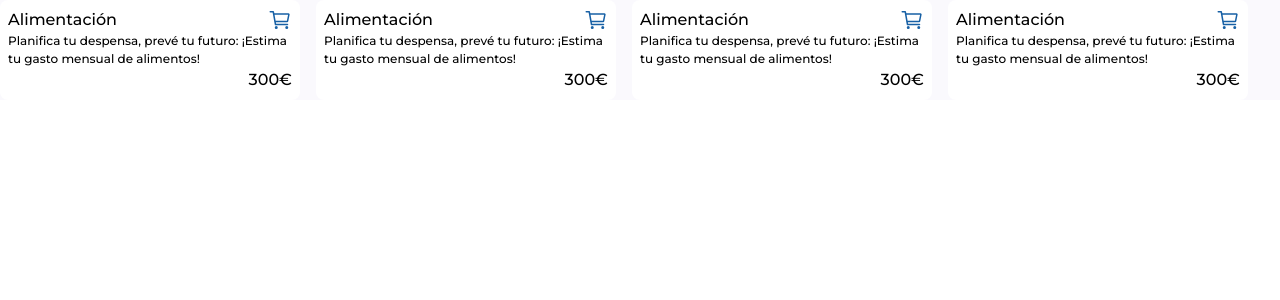
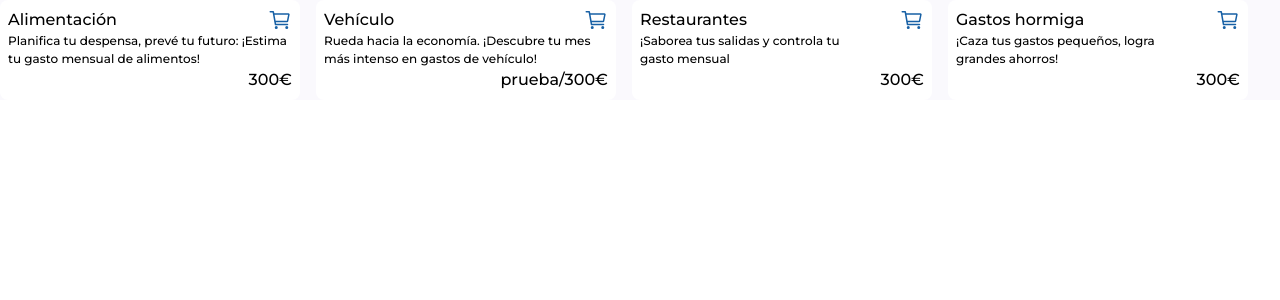
Before and after one commit to grisabel/smart-saving-habits, a Vue app: page / in a window 1280 px wide. Shown: the top 300 px of the page. Built offline with nearby package versions, Linux system fonts and the light colour scheme.

Commit message:
feat/A-1.3: translations

```diff
--- a/package.json
+++ b/package.json
@@ -11,7 +11,8 @@
     "type-check": "vue-tsc --build --force"
   },
   "dependencies": {
-    "vue": "^3.4.21"
+    "vue": "^3.4.21",
+    "vue-i18n": "^9.10.2"
   },
   "devDependencies": {
     "@tsconfig/node20": "^20.1.2",
--- a/src/App.vue
+++ b/src/App.vue
@@ -4,12 +4,16 @@
     import Ant from './components/icons/Ant.vue'
     import Food from './components/icons/Food.vue'
     import Restaurant from './components/icons/Restaurant.vue'
+
+    import { useI18n } from 'vue-i18n';
+
+    const { t } = useI18n();
 </script>
 
 <template>
   <CardHabits
-    title="Alimentación"
-    description="Planifica tu despensa, prevé tu futuro: ¡Estima tu gasto mensual de alimentos!"
+    :title="t(`cardHabits.foodTitle`)"
+    :description="t(`cardHabits.foodDescription`)"
     price="300€"
   >
     <template #icon>
@@ -17,8 +21,17 @@
     </template>
   </CardHabits>
   <CardHabits
-    title="Alimentación"
-    description="Planifica tu despensa, prevé tu futuro: ¡Estima tu gasto mensual de alimentos!"
+    :title="t(`cardHabits.carTitle`)"
+    :description="t(`cardHabits.carDescription`)"
+    :price="`${t('cardHabits.carPrice')}/300€`"
+  >
+    <template #icon>
+      <Food />
+    </template>
+  </CardHabits>
+  <CardHabits
+    :title="t(`cardHabits.restaurantTitle`)"
+    :description="t(`cardHabits.restaurantDescription`)"
     price="300€"
   >
     <template #icon>
@@ -26,17 +39,8 @@
     </template>
   </CardHabits>
   <CardHabits
-    title="Alimentación"
-    description="Planifica tu despensa, prevé tu futuro: ¡Estima tu gasto mensual de alimentos!"
-    price="300€"
-  >
-    <template #icon>
-      <Food />
-    </template>
-  </CardHabits>
-  <CardHabits
-    title="Alimentación"
-    description="Planifica tu despensa, prevé tu futuro: ¡Estima tu gasto mensual de alimentos!"
+    :title="t(`cardHabits.antTitle`)"
+    :description="t(`cardHabits.antDescription`)"
     price="300€"
   >
     <template #icon>
--- /dev/null
+++ b/src/i18n.ts
@@ -0,0 +1,89 @@
+import { createI18n } from 'vue-i18n';
+
+type CardHabitsMessages = {
+    cardHabits: {
+        foodTitle: string;
+        foodDescription: string;
+        carTitle: string;
+        carDescription: string;
+        carPrice: string;
+        restaurantTitle: string;
+        restaurantDescription: string;
+        antTitle: string;
+        antDescription: string;
+        january: string;
+        february: string;
+        march: string;
+        april: string;
+        may: string;
+        june: string;
+        july: string;
+        august: string;
+        september: string;
+        october: string;
+        november: string;
+        december: string;
+    };
+  };
+
+  const messages = {
+    en: {
+      cardHabits: {
+        foodTitle: 'Food',
+        foodDescription: 'Plan your pantry, foresee your future: Estimate your monthly food expenses!',
+        carTitle: 'Vehicle',
+        carDescription: 'Roll towards economy. Discover your most intense month in vehicle expenses!',
+        carPrice: 'prueba',
+        restaurantTitle: 'Restaurants',
+        restaurantDescription: 'Savor your outings and control your monthly spending',
+        antTitle: 'Ant Expenses',
+        antDescription: 'Hunt down your small expenses, achieve big savings!',
+        january: 'January',
+        february: 'February',
+        march: 'March',
+        april: 'April',
+        may: 'May',
+        june: 'June',
+        july: 'July',
+        august: 'August',
+        september: 'September',
+        october: 'October',
+        november: 'November',
+        december: 'December'
+      },
+    },
+    es: {
+      cardHabits: {
+        foodTitle: 'Alimentación',
+        foodDescription: 'Planifica tu despensa, prevé tu futuro: ¡Estima tu gasto mensual de alimentos!',
+        carTitle: 'Vehículo',
+        carDescription: 'Rueda hacia la economía. ¡Descubre tu mes más intenso en gastos de vehículo!',
+        carPrice: 'prueba',
+        restaurantTitle: 'Restaurantes',
+        restaurantDescription: '¡Saborea tus salidas y controla tu gasto mensual',
+        antTitle: 'Gastos hormiga',
+        antDescription: '¡Caza tus gastos pequeños, logra grandes ahorros!',
+        january: 'Enero',
+        february: 'Febrero',
+        march: 'Marzo',
+        april: 'Abril',
+        may: 'Mayo',
+        june: 'Junio',
+        july: 'Julio',
+        august: 'Agosto',
+        september: 'Septiembre',
+        october: 'Octubre',
+        november: 'Noviembre',
+        december: 'Diciembre'
+      },
+    },
+  };
+
+const i18n = createI18n<[CardHabitsMessages], 'en' | 'es'>({
+    legacy: false,
+    locale: 'en',
+    fallbackLocale: 'en',
+    messages,
+  });
+
+  export default i18n;
--- a/src/main.ts
+++ b/src/main.ts
@@ -2,5 +2,11 @@ import './assets/main.css'
 
 import { createApp } from 'vue'
 import App from './App.vue'
+import i18n from './i18n';
 
-createApp(App).mount('#app')
+const app = createApp(App);
+app.use(i18n);
+app.mount('#app');
+
+let lang = window.sessionStorage.getItem('Language') || 'es';
+i18n.global.locale.value = lang;
```
Also changed, not shown: 1 other file (tests, documents, lock files or other folders).
